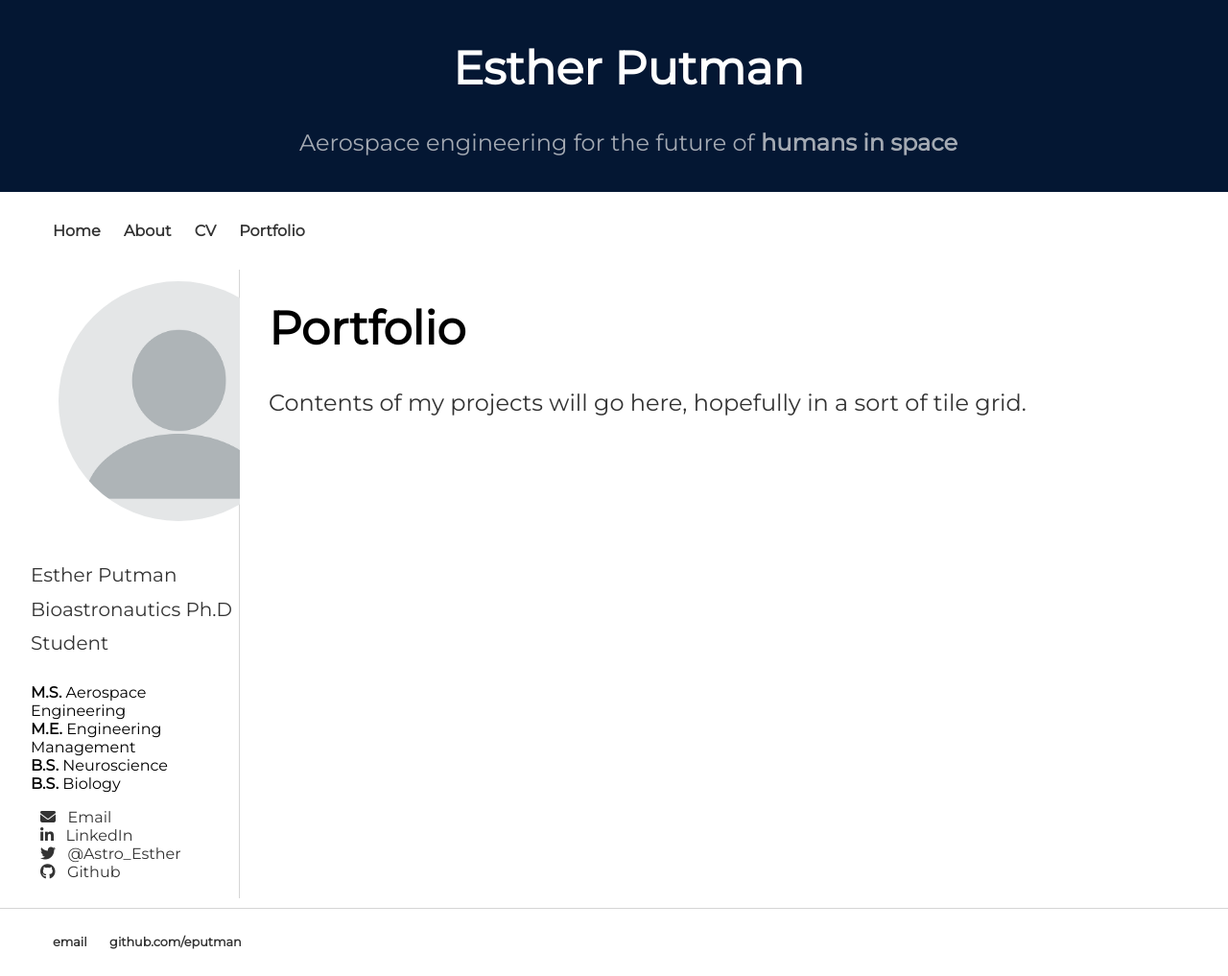
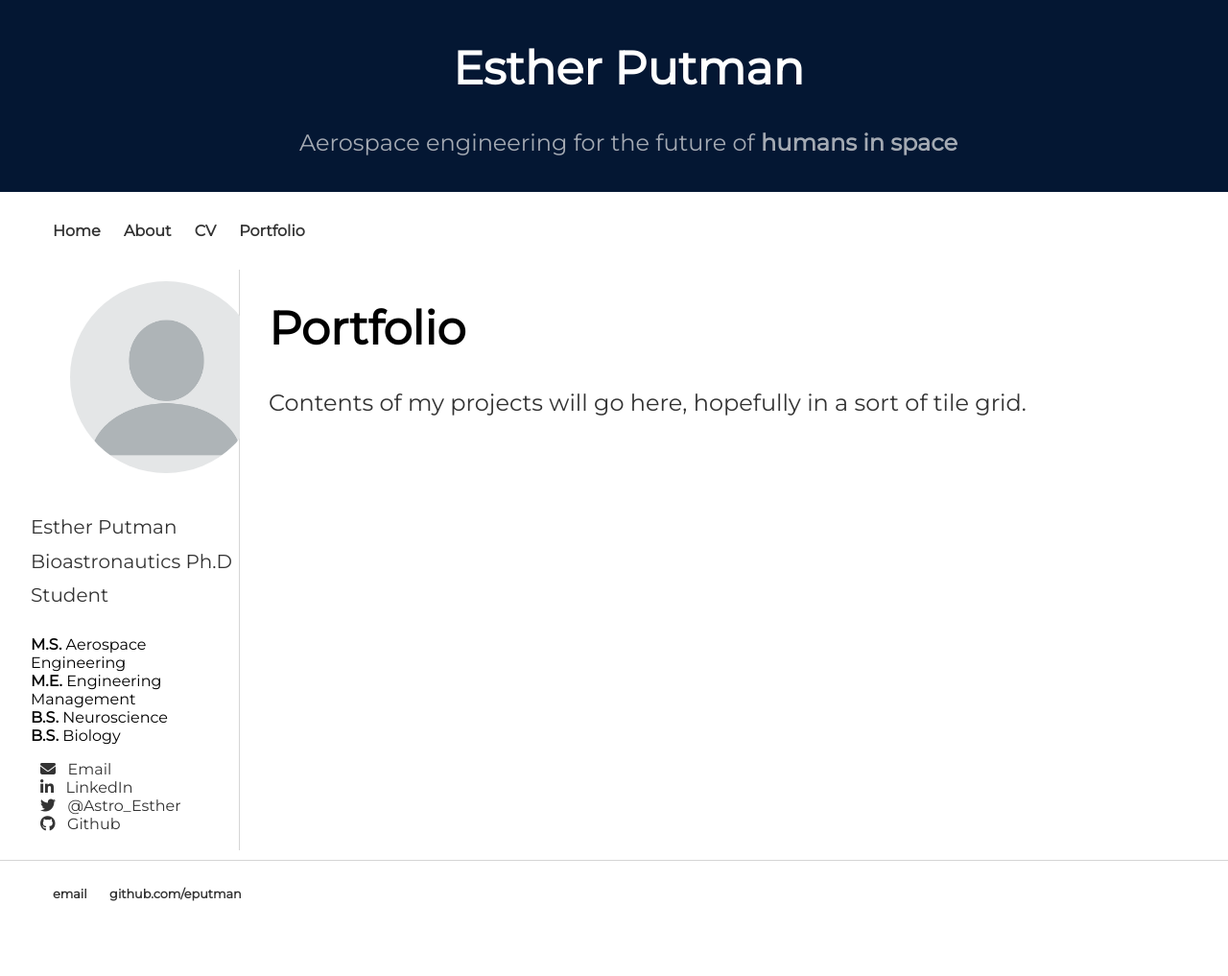
Before and after one commit to eputman/eputman.github.io, a Jekyll site: the page built from portfolio/index.html, in a window 1280 px wide and 1017 px high. Shown: the whole window at 96% size. Built offline with Jekyll 4.4.1, drawn with Linux system fonts in a browser that asks for light colours; nearby versions of some CDN libraries.

Commit message:
Update main.css

```diff
--- a/css/main.css
+++ b/css/main.css
@@ -28,8 +28,8 @@
 
 /* Profile Picture */
 .profile {
-  width: 250px;
-  height: 250px;
+  width: 200px;
+  height: 200px;
   border-radius: 50%;
 }
 
@@ -46,7 +46,7 @@ blurb {
 }
 .center {
   margin: auto;
-  width: 60%;
+  width: 50%;
   padding: 10px;
 }
 nav ul, footer ul {
```
